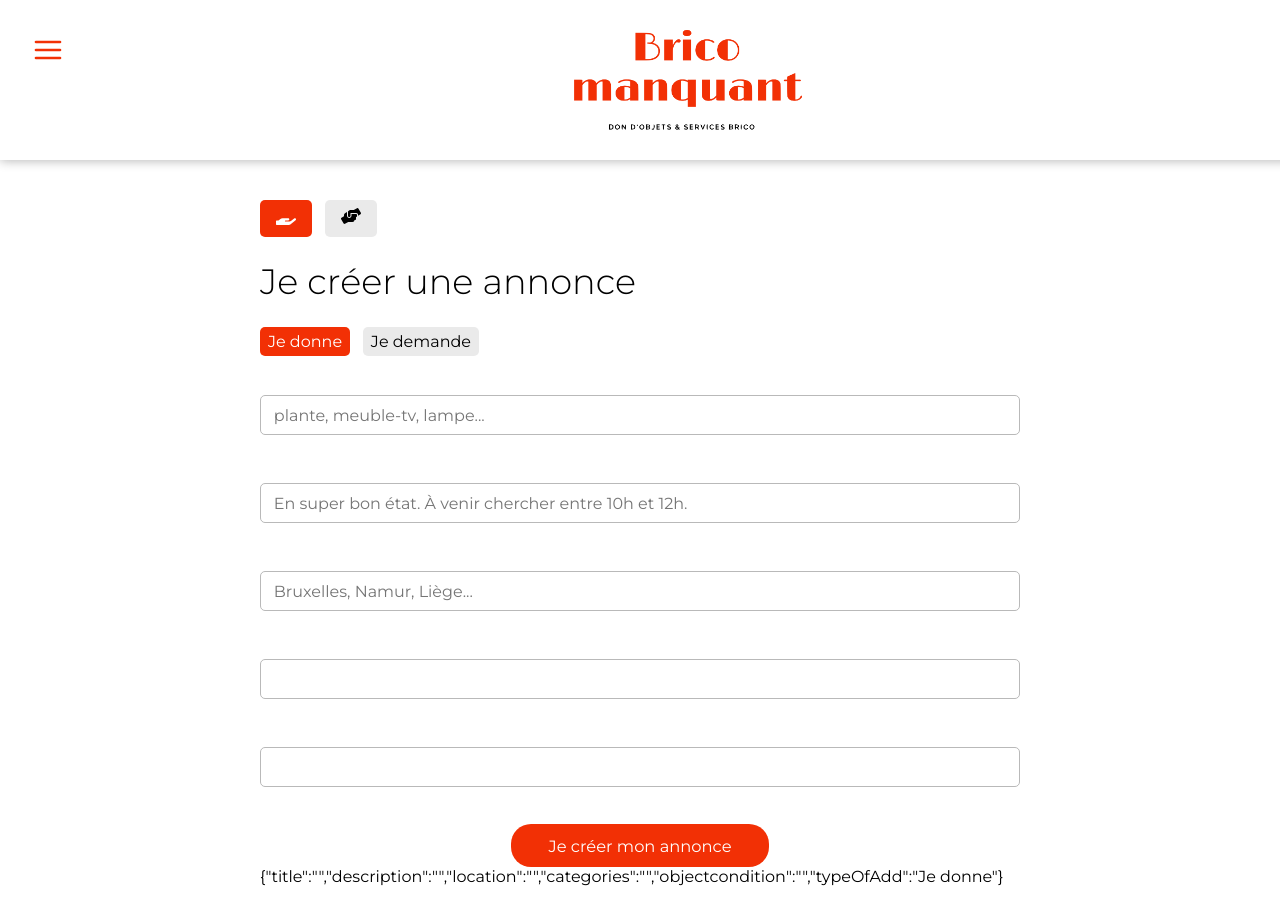
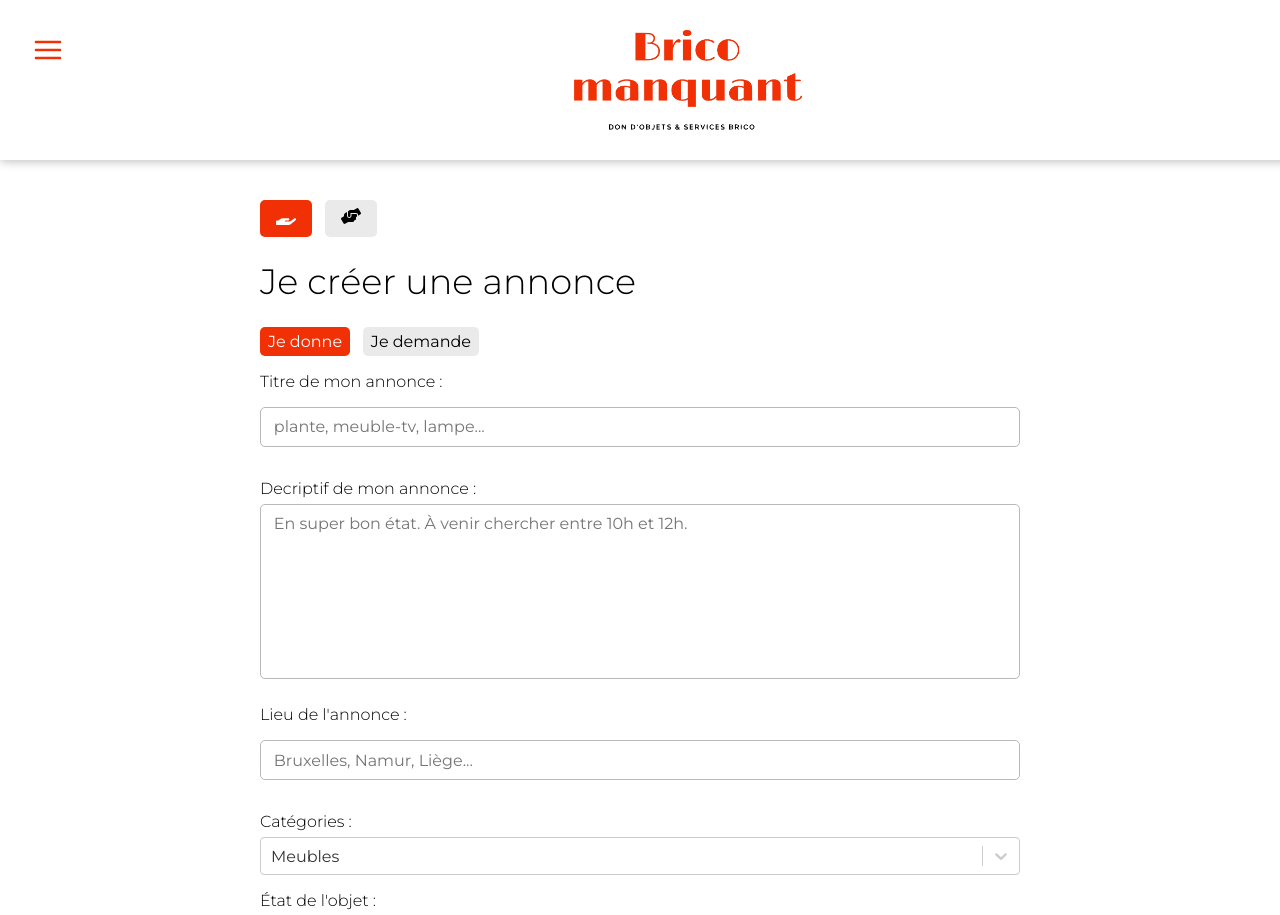
Before and after one commit to rohmerpauline/second-hand-website, a Next.js app in the folder frontend/: page /creer-annonce in a window 1280 px wide. Shown: the top 915 px of the page. Built offline with nearby package versions, Linux system fonts and the light colour scheme.

Commit message:
9/Adapt form component > formTitle + CreateAdd

```diff
--- a/frontend/components/Form/Form.tsx
+++ b/frontend/components/Form/Form.tsx
@@ -1,27 +1,65 @@
 import formStyle from '../../styles/Form.module.css'
 import FormProps from './props'
+import Select from 'react-select'
 
-const Form = ({formContent, handleChange, handleSubmit}: FormProps) => {
+const Form = ({formContent, handleChange, handleSubmit, handleSelect}: FormProps) => {
 
     const formInput = formContent.formInput
 
+    const customStyles = {
+        option: (provided) => ({
+            ...provided,
+            margin : '0.5em'
+        }),
+        control: (provided) => ({
+            // none of react-select's styles are passed to <Control />
+            ...provided,
+            marginTop : '0.4em'
+        }),
+        singleValue: base => ({ ...base}),
+    }
+
     return (
         <form onSubmit={handleSubmit}>
-            <h1 className={formStyle.title}>{formContent.title}</h1>
-            <p className={formStyle.subtitle}>{formContent.subtitle}</p>
             {formInput.map((element) => {
-                if(element.type !== 'checkbox') {
-                    return(
+                if (element.type === 'textarea') {
+                    return (
                         <div key={element.id} className={formStyle.inputcontainer}>
-                            <input className={formStyle.input} type={element.type} name={element.name} placeholder={element.placeholder} onChange={handleChange}></input>
+                            {element.label &&
+                            <label className={formStyle.label}>{element.label}</label>
+                            }
+                            <textarea className={formStyle.textarea} name={element.name} rows={7} placeholder={element.placeholder} onChange={handleChange}></textarea>
                         </div>
                     )
-                }
-                if(element.type === 'checkbox'){
-                    return(
+                } else if(element.type === 'checkbox') {
+                    return (
                         <div key={element.id} className={formStyle.checkboxcontainer}>
-                            <input className={formStyle.checkbox} type={element.type} name={element.name} placeholder={element.placeholder} onChange={handleChange}></input>
-                            <label>{element.label}</label>
+                            <input type={element.type} name={element.name} onChange={handleChange}></input>
+                            <label htmlFor={element.name}>{element.label}</label>
+                        </div>
+                    )
+                } else if (element.type === 'select') {
+                    return (
+                    <div key={element.id} className={formStyle.inputcontainer}>
+                    <label htmlFor={element.name} className={formStyle.label}>{element.label}</label>
+                    <Select
+                        isSearchable={true}
+                        defaultValue={element.defaultValue}
+                        options={element.options}
+                        styles={customStyles}
+                        name={element.name}
+                        onChange={handleSelect}
+                    >
+                    </Select>
+                    </div>
+                    )
+                } else {
+                    return (
+                        <div key={element.id} className={formStyle.inputcontainer}>
+                            {element.label &&
+                            <label className={formStyle.label}>{element.label}</label>
+                            }
+                            <input className={formStyle.input} type={element.type} name={element.name} placeholder={element.placeholder} onChange={handleChange}></input>
                         </div>
                     )
                 }
--- a/frontend/package.json
+++ b/frontend/package.json
@@ -12,7 +12,9 @@
     "next": "11.1.2",
     "react": "17.0.2",
     "react-dom": "17.0.2",
-    "react-icons": "^4.2.0"
+    "react-icons": "^4.2.0",
+    "react-select": "^4.3.1",
+    "react-tooltip": "^4.2.21"
   },
   "devDependencies": {
     "@types/react": "17.0.20",
--- a/frontend/styles/Form.module.css
+++ b/frontend/styles/Form.module.css
@@ -42,13 +42,13 @@
     resize : none;
 }
 
-.form_checkboxcontainer {
-    display : inline-block;
+.checkboxcontainer {
+    display : inline;
 }
 
-/* .label {
+.label {
     font-weight: 300;
-} */
+}
 
 .buttoncontainer {
     text-align: center;
```
Also changed, not shown: frontend/components/Form/props.ts (+9 -4 lines), 1 other file (tests, documents, lock files or other folders).
